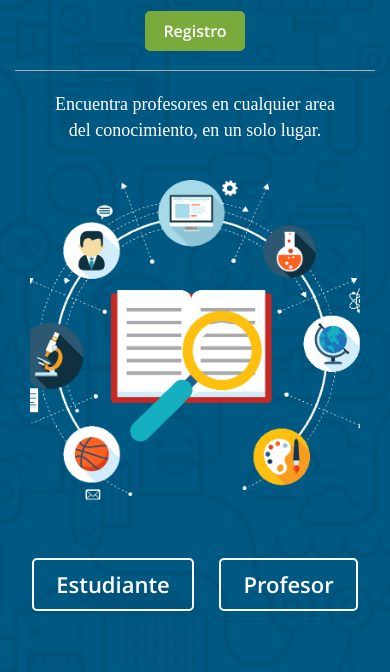
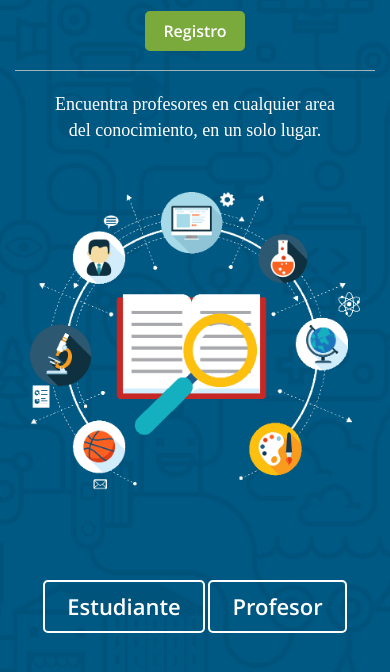
Before and after one commit to carlossepulveda/academus, a website: page app/index.html in a window 390 px wide. Shown: the part 88-760 px from the top of the page. Drawn offline with nearby package versions, Linux system fonts and the light colour scheme; some packages are replaced by stand-ins of ours; files that its build step writes are made by us from their sources; a web font is replaced by a local one.

Commit message:
Fix responsive home styles

```diff
--- a/app/styles/main.css
+++ b/app/styles/main.css
@@ -9,6 +9,10 @@ html {
     -moz-background-size: cover;
     background-size: cover;
     -o-background-size: cover;
+    display: table-row;
+    height: auto;
+    position: relative;
+    min-height: 100%;
 }
 body {
   background-color: transparent;
@@ -59,6 +63,13 @@ body {
   header {
     display: inline-block!important;
     margin-bottom: 1em;
+  }
+  .student-img2 {
+    background-size: 100% auto;
+  }
+  .main-sign-up .sign-up-button {
+    margin-left: 0!important;
+    margin-top: 1em;
   }
 }
 .login-button, .sign-up-button {
```
